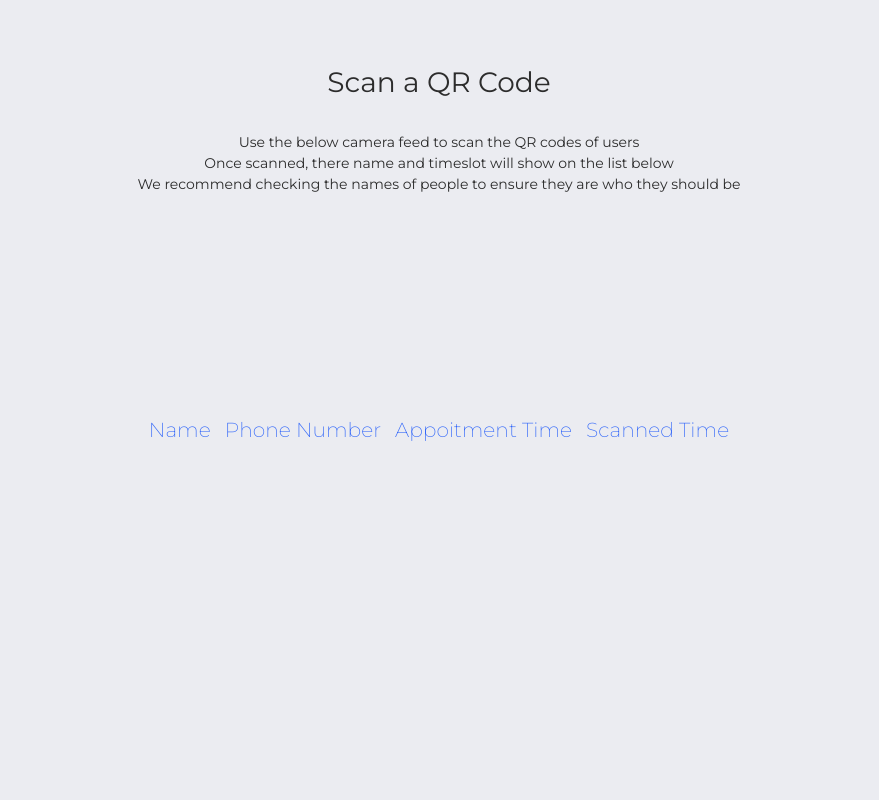
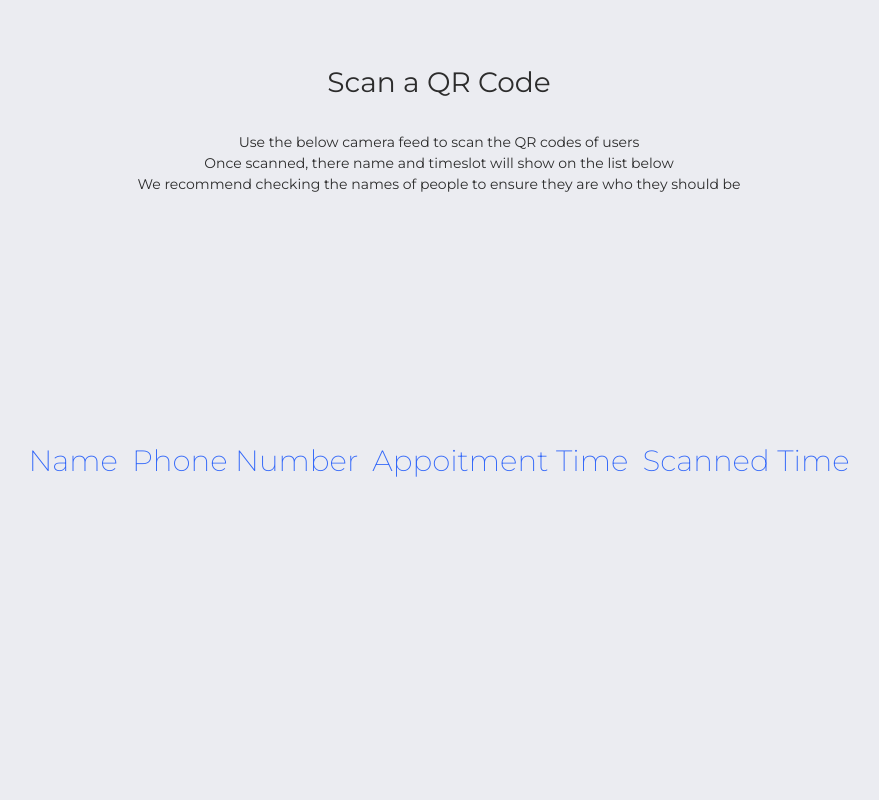
Before and after one commit to danperks/theCircle, a Flask app: page /business/qr in a window 1280 px wide. Shown: the whole page, without its empty margins (201-1080 px from the left). Run offline with Flask 2, Linux system fonts and the light colour scheme; lists and menus that the app fills with data are empty; some libraries are stand-ins or nearby versions.

Commit message:
Testing the width of qr

```diff
--- a/templates/business/qrScanner.html
+++ b/templates/business/qrScanner.html
@@ -2,7 +2,7 @@
 <html lang="en">
 
 <head>
-    <link rel="icon" type="image/png" href="/static/images/favicon.png">
+    <link rel="icon" type="image/png" href="/static/images/favicon.ico">
     <title>
         The Circle - Business Dashboard
     </title>
@@ -83,17 +83,17 @@
             <span style="text-align: center;">
                 <br /><br /><br />
                 <h3>Scan a QR Code</h3>
-                <p style="overflow-wrap: break-word;"> Use the below camera feed to scan the QR codes of users<br>
+                <p style="overflow-wrap: break-word; margin: 0px 10px"> Use the below camera feed to scan the QR codes of users<br>
                     Once scanned, there name and timeslot will show on the list below<br>
                     We recommend checking the names of people to ensure they are who they should be
                     <br />
                 </p>
             </span>
-            <video style="display: block; margin: 0 auto; max-width:100%; max-height:100%;" id="preview"></video>
+            <video style="display: block; margin: 20px auto; max-width:100%; max-height:100%;" id="preview"></video>
             <br /><br />
             <table id="table" class="table" style="width: fit-content; margin: 0 auto; ">
                 <thead class=" text-primary ">
-                    <tr style="text-align: center;">
+                    <tr style="font-size:calc(20px + 0.02vw); text-align: center;">
                         <th>Name</th>
                         <th>Phone Number</th>
                         <th>Appoitment Time</th>
```
